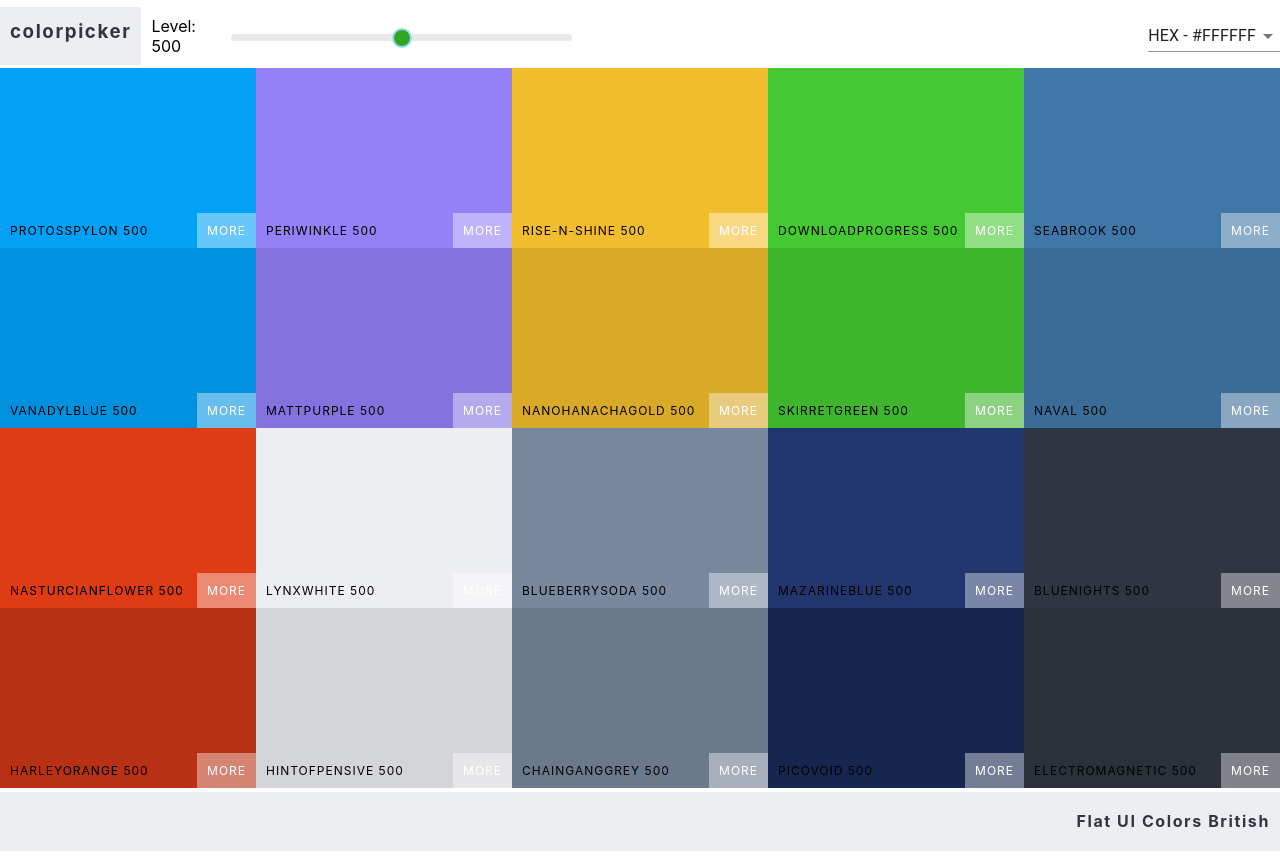
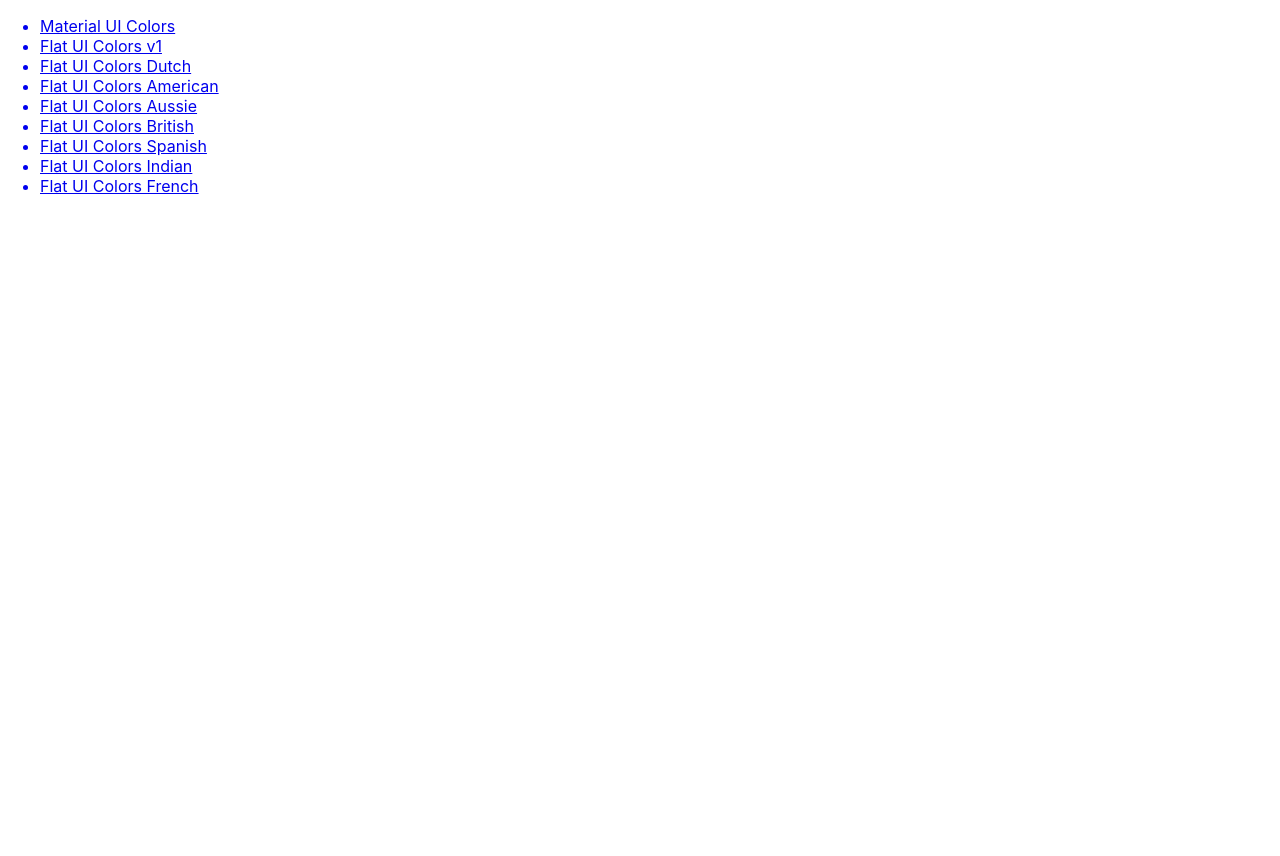
Before and after one commit to masha-nv/colors, a React (Create React App) app in the folder my-app/: page / in a window 1280 px wide. After the commit the page ends 800 px from the top, so only its background shows below. Built offline with nearby package versions, Linux system fonts and the light colour scheme.

Commit message:
add router, add routes, add palette list component and connect set up routes for all palettes

```diff
--- a/my-app/package.json
+++ b/my-app/package.json
@@ -12,6 +12,7 @@
     "react": "^17.0.1",
     "react-copy-to-clipboard": "^5.0.3",
     "react-dom": "^17.0.1",
+    "react-router": "^5.2.0",
     "react-scripts": "4.0.2",
     "web-vitals": "^1.1.0"
   },
--- a/my-app/src/App.js
+++ b/my-app/src/App.js
@@ -2,15 +2,42 @@
 import Palette from "./Palette";
 import seedColors from "./seedColors";
 import generatePalette from "./colorHelpers";
+import { Route, Switch } from "react-router-dom";
+import PaletteList from "./PaletteList";
 
 class App extends Component {
   state = {};
+
+  makePalettes = () => {
+    let palettes = [];
+    for (let palette of seedColors) {
+      palettes.push(generatePalette(palette));
+    }
+    return palettes;
+  };
+
   render() {
-    console.log(generatePalette(seedColors[0]));
     return (
-      <div>
-        <Palette palette={generatePalette(seedColors[5])} />
-      </div>
+      <Switch>
+        <Route
+          exact
+          path="/"
+          render={(routeProps) => (
+            <PaletteList {...routeProps} palettes={this.makePalettes()} />
+          )}
+        />
+        <Route
+          path="/palette/:id"
+          render={(routeProps) => (
+            <Palette
+              {...routeProps}
+              palette={this.makePalettes().find(
+                (palette) => palette.id === routeProps.match.params.id
+              )}
+            />
+          )}
+        />
+      </Switch>
     );
   }
 }
--- /dev/null
+++ b/my-app/src/PaletteList.js
@@ -0,0 +1,21 @@
+import React, { Component } from "react";
+import "./PaletteList.css";
+import { Link } from "react-router-dom";
+
+class PaletteList extends Component {
+  state = {};
+  render() {
+    const { palettes } = this.props;
+    return (
+      <ul>
+        {palettes.map((palette) => (
+          <Link to={"/palette/" + palette.id}>
+            <li>{palette.paletteName}</li>
+          </Link>
+        ))}
+      </ul>
+    );
+  }
+}
+
+export default PaletteList;
--- a/my-app/src/index.js
+++ b/my-app/src/index.js
@@ -1,14 +1,17 @@
-import React from 'react';
-import ReactDOM from 'react-dom';
-import './index.css';
-import App from './App';
-import reportWebVitals from './reportWebVitals';
+import React from "react";
+import ReactDOM from "react-dom";
+import "./index.css";
+import App from "./App";
+import reportWebVitals from "./reportWebVitals";
+import { BrowserRouter } from "react-router-dom";
 
 ReactDOM.render(
   <React.StrictMode>
-    <App />
+    <BrowserRouter>
+      <App />
+    </BrowserRouter>
   </React.StrictMode>,
-  document.getElementById('root')
+  document.getElementById("root")
 );
 
 // If you want to start measuring performance in your app, pass a function
```
Also changed, not shown: my-app/src/PaletteList.css (added), 1 other file (tests, documents, lock files or other folders).
